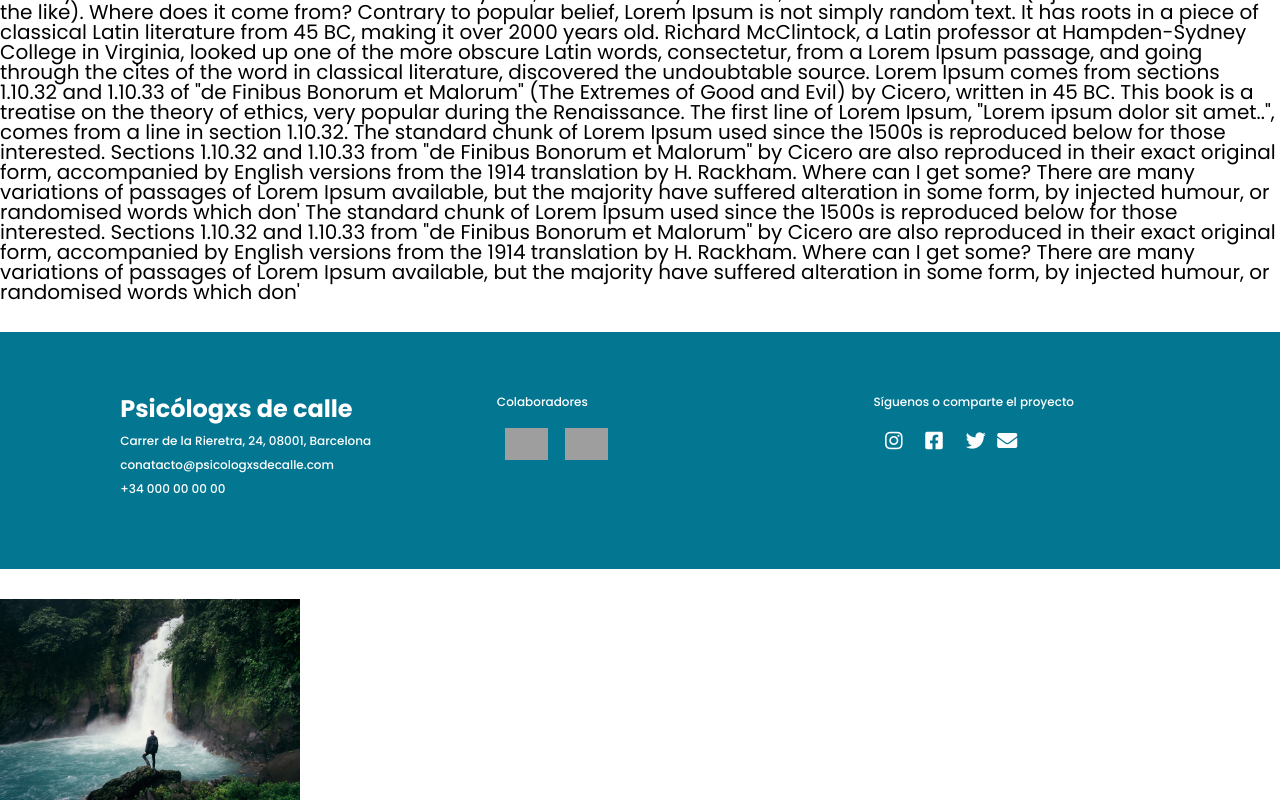
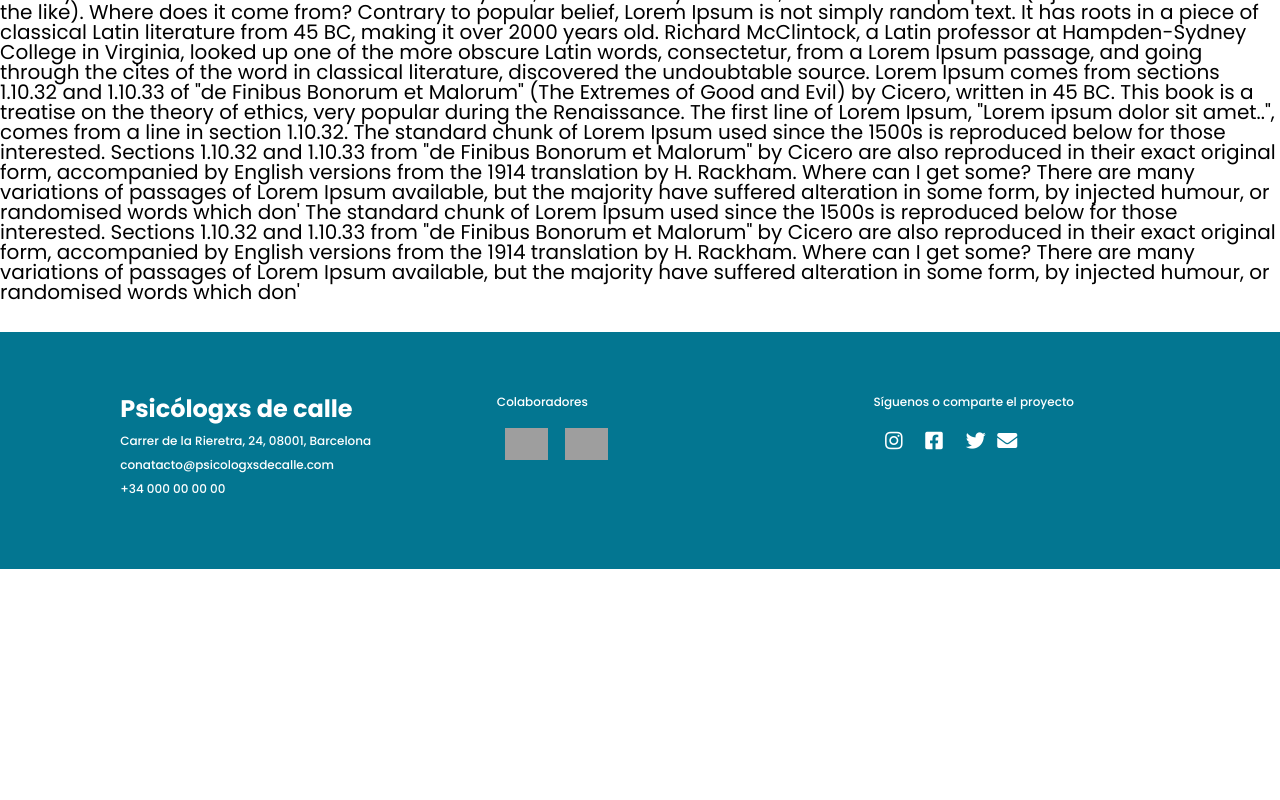
Before and after one commit to joannaWebDev/psicologxs-de-calle, a React (Create React App) app in the folder client/: page / in a window 1280 px wide. Shown: the part 1206-2006 px from the top of the page. After the commit the page ends 1805 px from the top, so only its background shows below. Built offline with nearby package versions, Linux system fonts and the light colour scheme; grey boxes are pictures that could not be loaded.

Commit message:
deleting hero testing component

```diff
--- a/client/src/App.js
+++ b/client/src/App.js
@@ -10,9 +10,7 @@ import Footer from './components/Footer/Footer';
 import ScrollTopArrow from './components/ScrollTopArrow/ScrollTopArrow';
 
 
-
 import './App.css';
-import Hero from './components/Hero';
 
 const App = () => {
   return (
@@ -30,7 +28,6 @@ const App = () => {
         <Route path="/" exact component={Home} />
         <Footer/>
       </div>
-      <Hero/>
       <ScrollTopArrow/>
     </Router>
   )
--- a/client/src/components/Hero.js
+++ /dev/null
@@ -1,7 +0,0 @@
-import React from 'react'
-
-export default function Hero() {
-  return (
-    <div><img src={process.env.PUBLIC_URL + '/img/img-9.jpg'} alt="A snapshot of the man himself" title="A snapshot of the man himself" width="300"/></div>
-  )
-}
```
